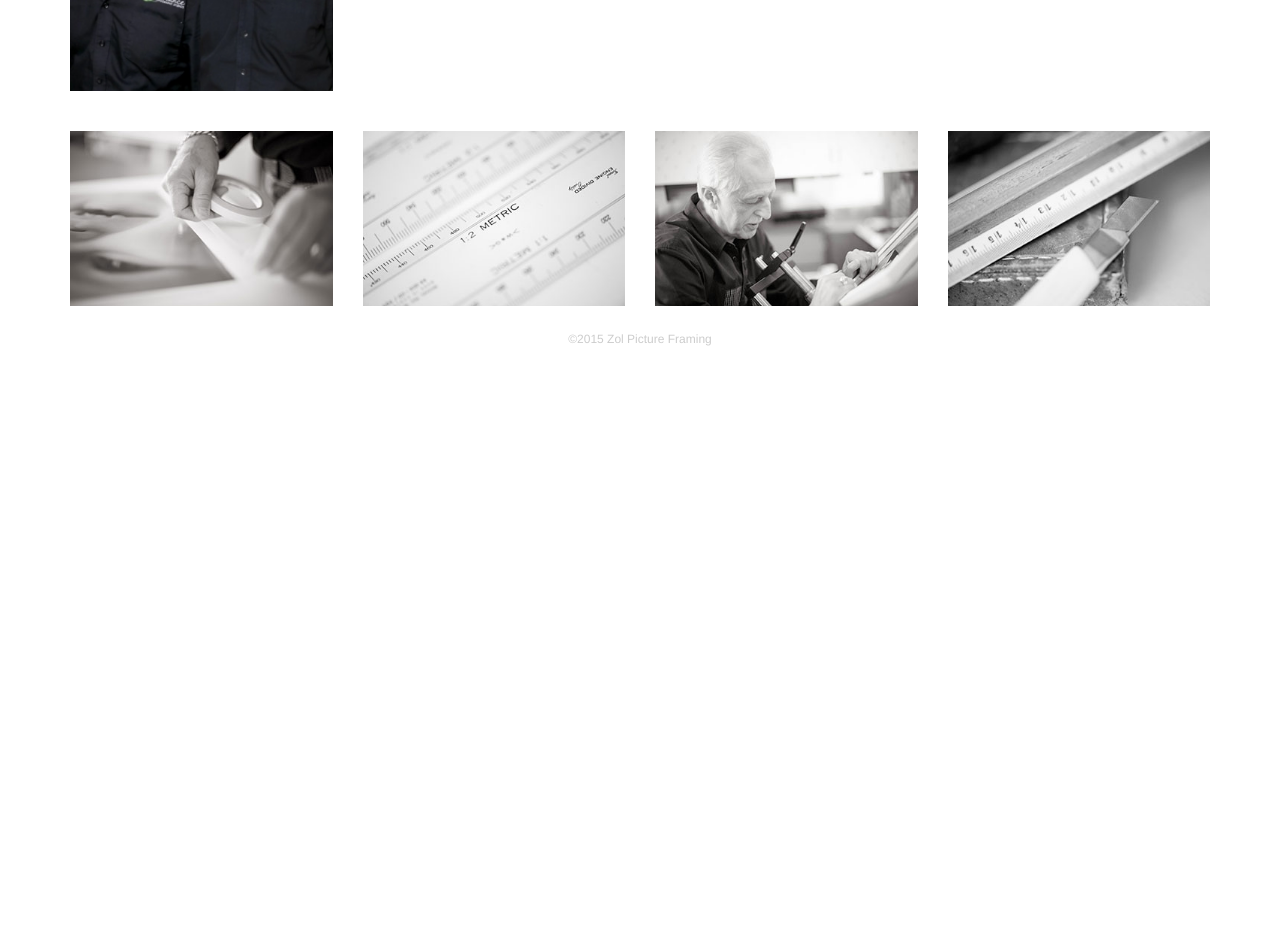
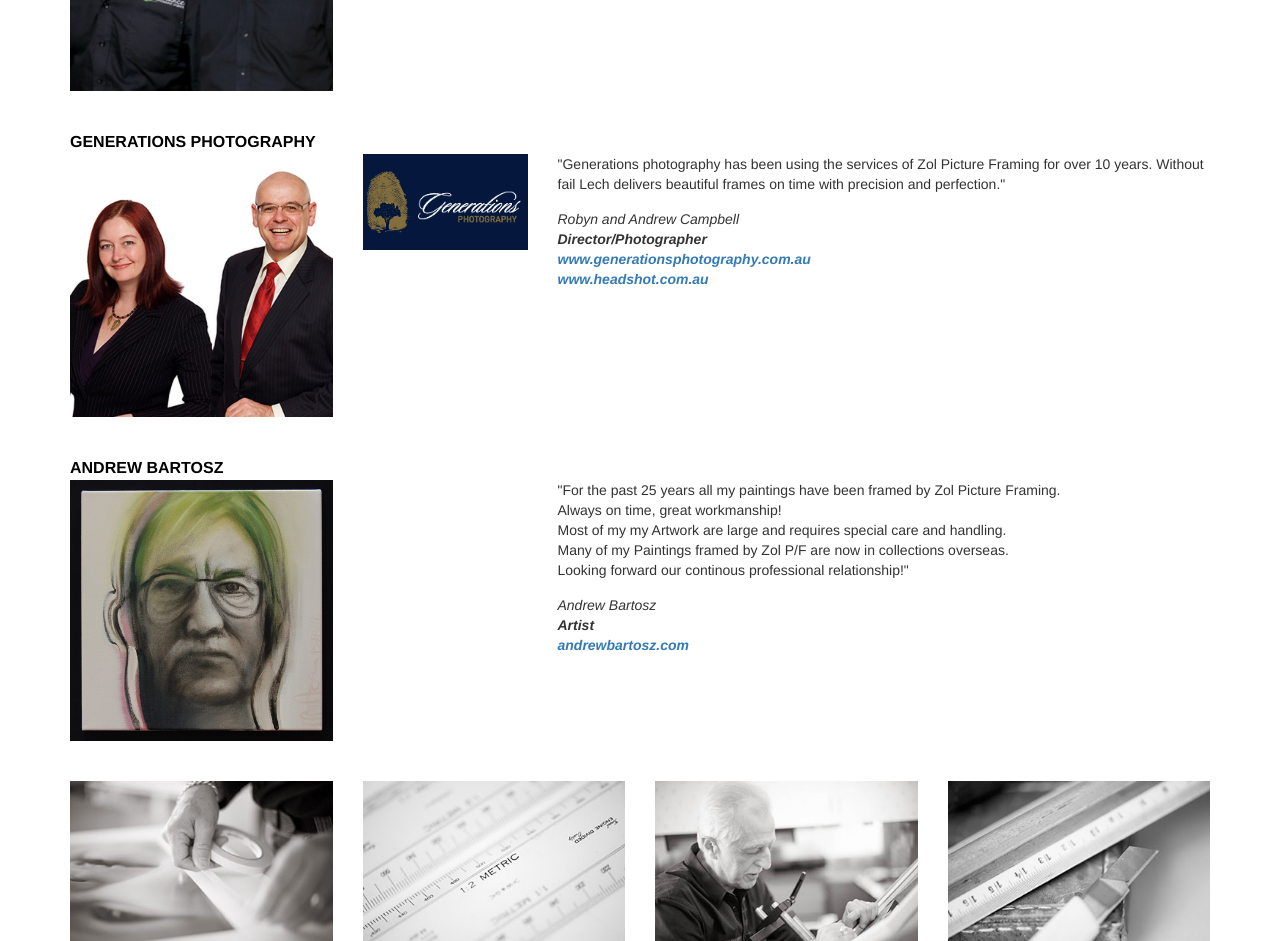
Before and after one commit to zolpf/zolpf.github.io, a website: page testimonials.html in a window 1280 px wide. Shown: the part 1660-2601 px from the top of the page. Before the commit the page ends 2038 px from the top, so only its background shows below. Drawn offline with Linux system fonts and the light colour scheme.

Commit message:
Add new testimonials

```diff
--- a/testimonials.html
+++ b/testimonials.html
@@ -123,6 +123,48 @@
                 <div class="personcompany"><a href="http://enhancestudios.com.au/" target="_blank">enhancestudios.com.au</a></div>
             </div>
           </div>
+        <br/>
+        <br/>
+        <div class="row">
+            <div class="col-sm-12 companyname">GENERATIONS PHOTOGRAPHY</div>
+            <div class="col-md-3 col-sm-6">
+                <img src="images/headshot.png" class="fullwidth"/>
+            </div>
+            <div class="col-md-2 col-sm-2">
+                <img src="images/generations_logo.png" class="testimonial_logo" />
+            </div>
+            <div class="col-md-7 col-sm-4">
+              "Generations photography has been using the services of Zol Picture Framing for over 10 years.  Without fail Lech delivers beautiful frames on time with precision and perfection."
+                <div class="person">Robyn and Andrew Campbell</div>
+                <div class="personcompany">Director/Photographer</div>
+                <div class="personcompany"><a href="http://www.generationsphotography.com.au/home" target="_blank">www.generationsphotography.com.au</a></div>
+                <div class="personcompany"><a href="http://www.headshot.com.au" target="_blank">www.headshot.com.au</a></div>
+            </div>
+          </div>
+        <br/>
+        <br/>
+        <div class="row">
+            <div class="col-sm-12 companyname">ANDREW BARTOSZ</div>
+            <div class="col-md-3 col-sm-6">
+                <img src="images/bartosz.jpg" class="fullwidth"/>
+            </div>
+            <div class="col-md-2 col-sm-2">
+            </div>
+            <div class="col-md-7 col-sm-4">
+              "For the past 25 years all my paintings have been framed by Zol Picture Framing.
+              <br/>
+              Always on time, great workmanship!
+              </br>
+              Most of my my Artwork are large and requires special care and handling.
+              </br>
+              Many of my Paintings framed by Zol P/F are now in collections overseas.
+              <br/>
+              Looking forward our continous professional relationship!"
+                <div class="person">Andrew Bartosz</div>
+                <div class="personcompany">Artist</div>
+                <div class="personcompany"><a href="http://andrewbartosz.com" target="_blank">andrewbartosz.com</a></div>
+            </div>
+          </div>
     </div>
     <br/>
     <br/>
```
Also changed, not shown: images/DSC_0148.jpg (added), images/bartosz.jpg (added), images/generations_logo.png (added), images/headshot.png (added).
